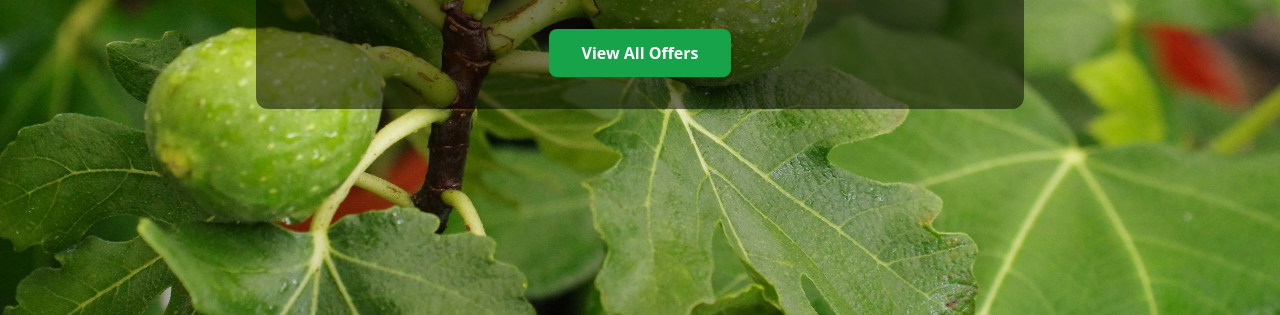
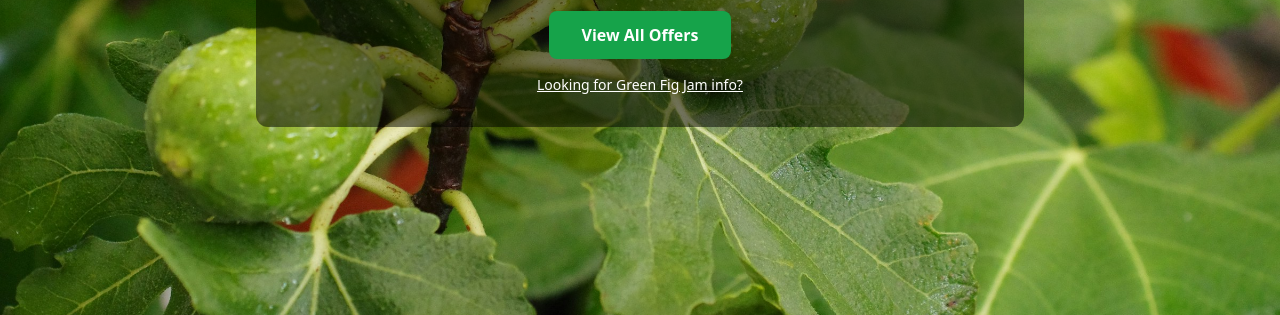
Before and after one commit to kevtimova/green-fig-jam, a plain HTML site: page index.html in a window 1280 px wide. Shown: the part 485-800 px from the top of the page. Drawn offline with nearby package versions, Linux system fonts and the light colour scheme.

Commit message:
Update Nov 2025.

```diff
--- a/index.html
+++ b/index.html
@@ -67,6 +67,9 @@
       <p class="mt-4 text-xl text-white text-center">Save on wellness, home essentials, and more with our curated referral links</p>
       <div class="mt-8 text-center">
         <a href="#offers" class="bg-green-600 hover:bg-green-700 text-white font-bold py-3 px-8 rounded-lg inline-block transition">View All Offers</a>
+        <p class="mt-4 text-sm">
+          <a href="#greenfig" class="text-white hover:text-green-400 underline transition">Looking for Green Fig Jam info?</a>
+        </p>
       </div>
     </div>
   </section>
```
